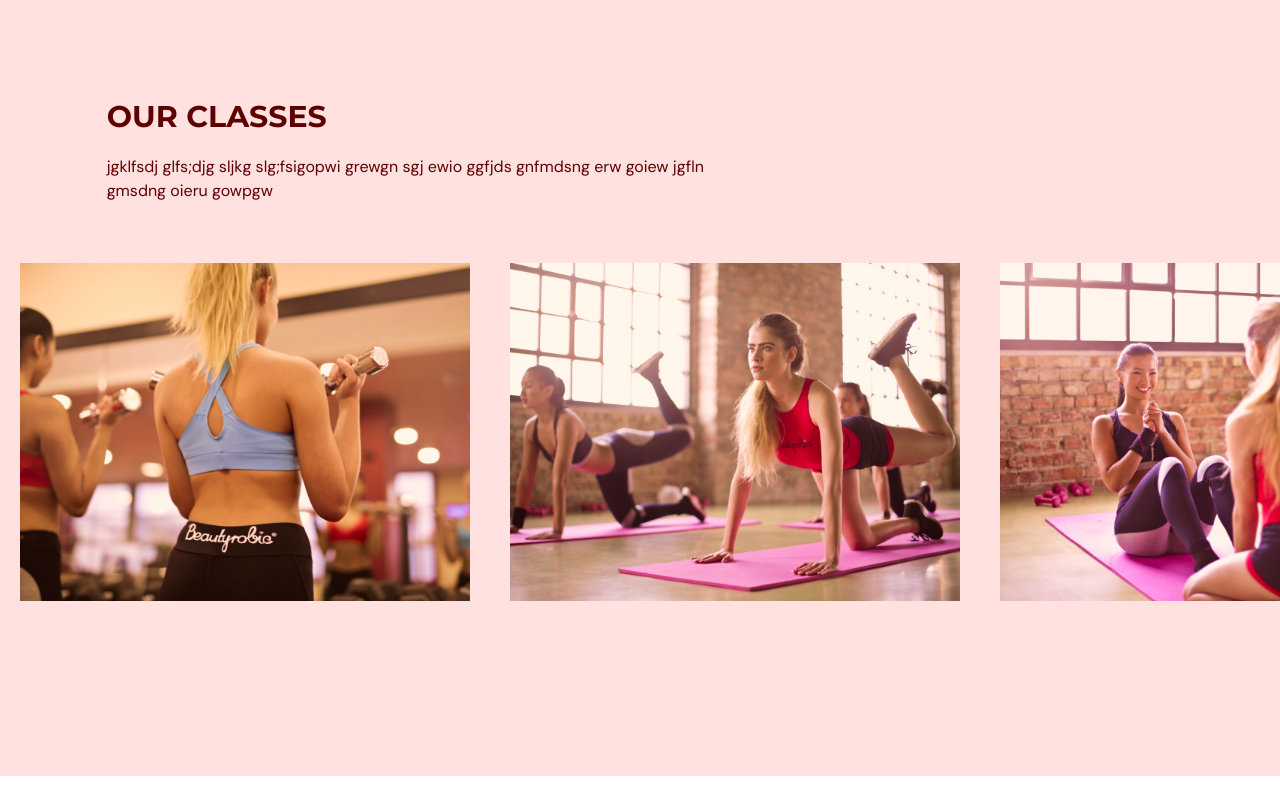
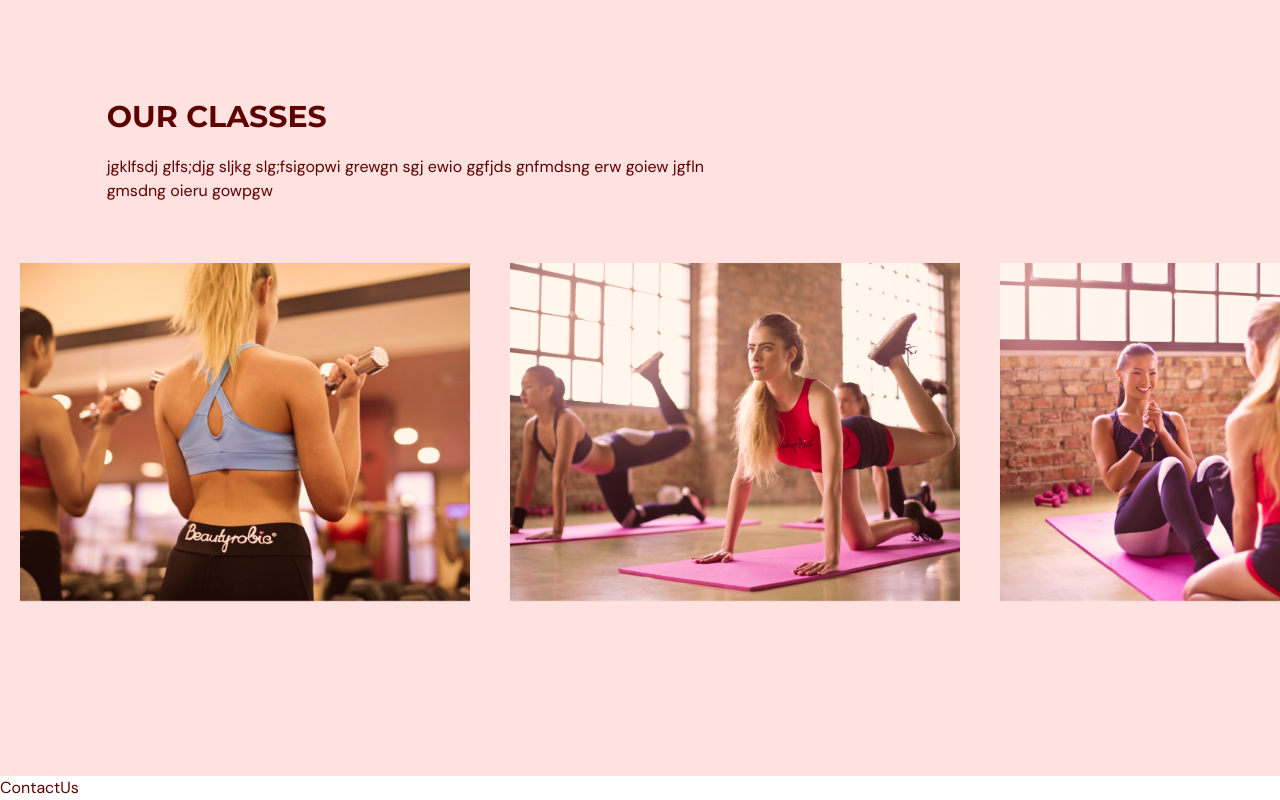
Before and after one commit to HlibHryshko/react-ts-fitness-web, a React (Vite) app: page / in a window 1280 px wide. Shown: the part 2166-2966 px from the top of the page. Before the commit the page ends 2942 px from the top, so only its background shows below. Built offline with nearby package versions, Linux system fonts and the light colour scheme.

Commit message:
initial contact-us page setup

```diff
--- a/src/App.tsx
+++ b/src/App.tsx
@@ -4,6 +4,7 @@ import { SELECTED_PAGE } from "./shared/types";
 import Home from "./views/home";
 import Benefits from "./views/benefits";
 import OurClasses from "./views/our-classes";
+import ContactUs from "./views/contact-us";
 
 function App() {
   const [selectedPage, setSelectedPage] = useState<SELECTED_PAGE>(
@@ -37,6 +38,7 @@ function App() {
       <Home setSelectedPage={setSelectedPage} />
       <Benefits setSelectedPage={setSelectedPage} />
       <OurClasses setSelectedPage={setSelectedPage} />
+      <ContactUs setSelectedPage={setSelectedPage} />
     </div>
   );
 }
--- /dev/null
+++ b/src/views/contact-us/index.tsx
@@ -0,0 +1,11 @@
+import { SELECTED_PAGE } from "@/shared/types";
+
+type Props = {
+  setSelectedPage: (value: SELECTED_PAGE) => void;
+};
+
+const ContactUs = ({ setSelectedPage }: Props) => {
+  return <section id={SELECTED_PAGE.ContactUs}>ContactUs</section>;
+};
+
+export default ContactUs;
```
